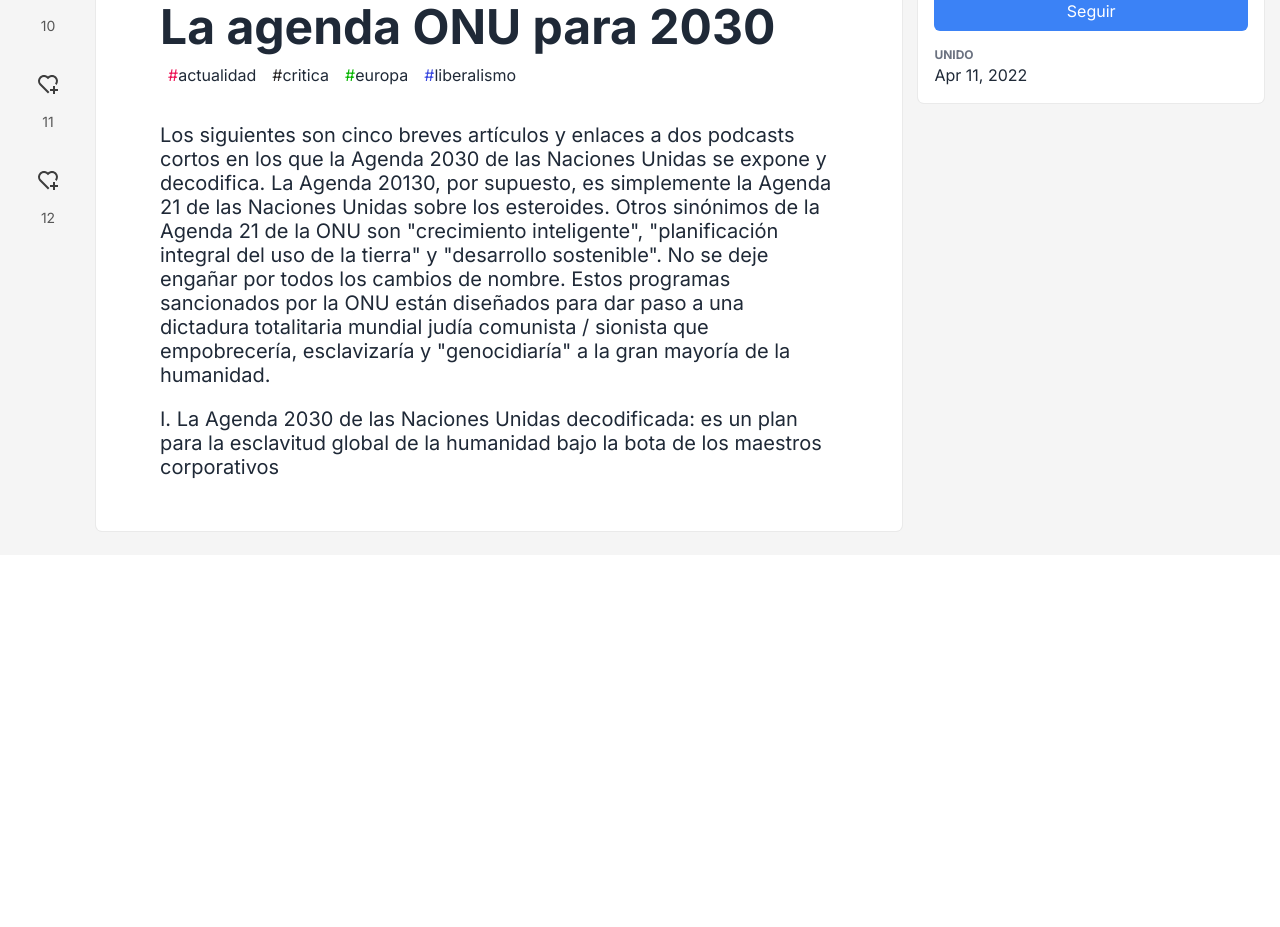
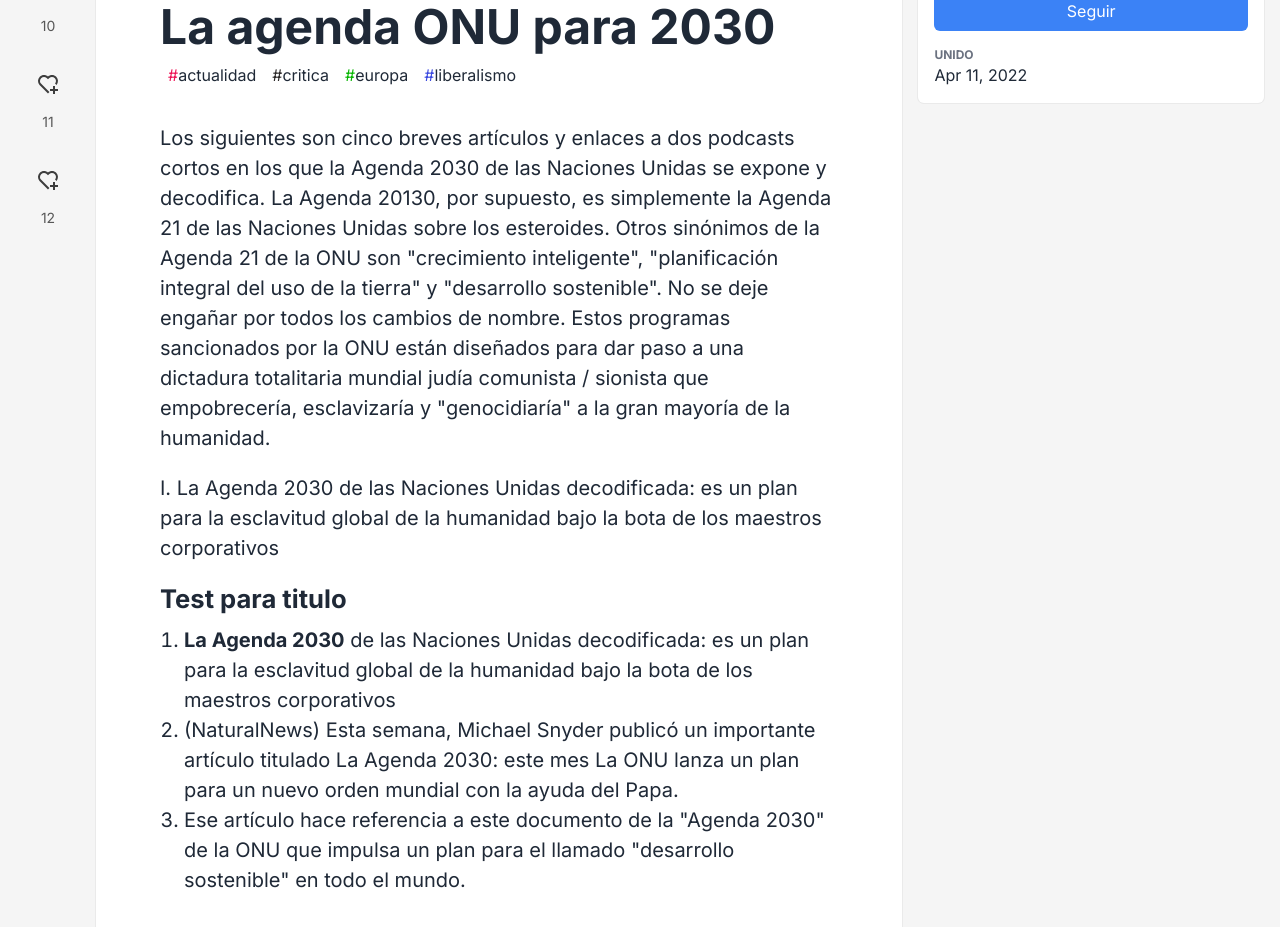
Before and after one commit to Eneko96/laperdizcritica, a Next.js app: page /article in a window 1280 px wide. Shown: the part 161-1088 px from the top of the page. Before the commit the page ends 800 px from the top, so only its background shows below. Built offline with nearby package versions, Linux system fonts and the light colour scheme.

Commit message:
wip: add more stylings to md displaying

```diff
--- a/src/app/article/page.tsx
+++ b/src/app/article/page.tsx
@@ -150,6 +150,28 @@
                   plan para la esclavitud global de la humanidad bajo la bota de
                   los maestros corporativos
                 </p>
+                <h3 className="content-h3">Test para titulo</h3>
+                <ol className="content-ol">
+                  <li className="content-li">
+                    <strong> La Agenda 2030</strong> de las Naciones Unidas
+                    decodificada: es un plan para la esclavitud global de la
+                    humanidad bajo la bota de los maestros corporativos
+                  </li>
+
+                  <li className="content-li">
+                    (NaturalNews) Esta semana, Michael Snyder publicó un
+                    importante artículo titulado La Agenda 2030: este mes La ONU
+                    lanza un plan para un nuevo orden mundial con la ayuda del
+                    Papa.
+                  </li>
+
+                  <li className="content-li">
+                    Ese artículo hace referencia a este documento de la
+                    &quot;Agenda 2030&quot; de la ONU que impulsa un plan para
+                    el llamado &quot;desarrollo sostenible&quot; en todo el
+                    mundo.
+                  </li>
+                </ol>
               </div>
             </div>
           </div>
--- a/src/app/globals.css
+++ b/src/app/globals.css
@@ -60,5 +60,33 @@
     margin: 0 0 1.25rem 0;
     font-size: 1.25rem;
     overflow-wrap: break-word;
+    line-height: 30px;
+  }
+
+  .content-h2 {
+    font-size: 1.7em;
+    margin: calc(1.25rem / 2) 0;
+    font-weight: 700;
+    line-height: 1.25;
+  }
+  .content-h3 {
+    font-size: 1.6em;
+    margin: calc(1.25rem / 2) 0;
+    padding: 0;
+    font-weight: 700;
+    line-height: 1.25;
+  }
+
+  .content-ol {
+    padding-left: 1.5rem;
+    margin: 0 0 1.25rem 0;
+    font-size: 1.25rem;
+    overflow-wrap: break-word;
+    list-style-type: decimal;
+  }
+
+  .content-li {
+    margin: 0;
+    line-height: 30px;
   }
 }
```
